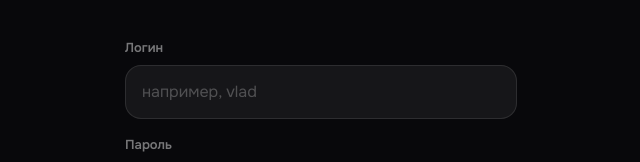
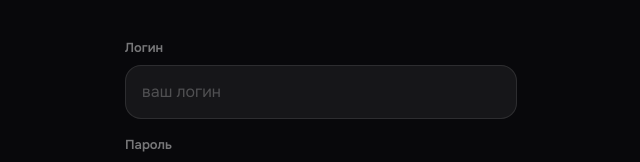
Before and after one commit to undertakeer/nash-treker, a React (Vite) app: page / in a window 1280 px wide. Shown: the part 294-456 px from the top of the page, without its empty margins (319-959 px from the left). Built offline with nearby package versions, Linux system fonts and the light colour scheme.

Commit message:
chore: нейтральный плейсхолдер в поле логина

```diff
--- a/src/screens/Auth.jsx
+++ b/src/screens/Auth.jsx
@@ -54,7 +54,7 @@ export default function Auth() {
               spellCheck={false}
               value={login}
               onChange={(e) => setLogin(e.target.value)}
-              placeholder="например, vlad"
+              placeholder="ваш логин"
               required
             />
           </Field>
```
